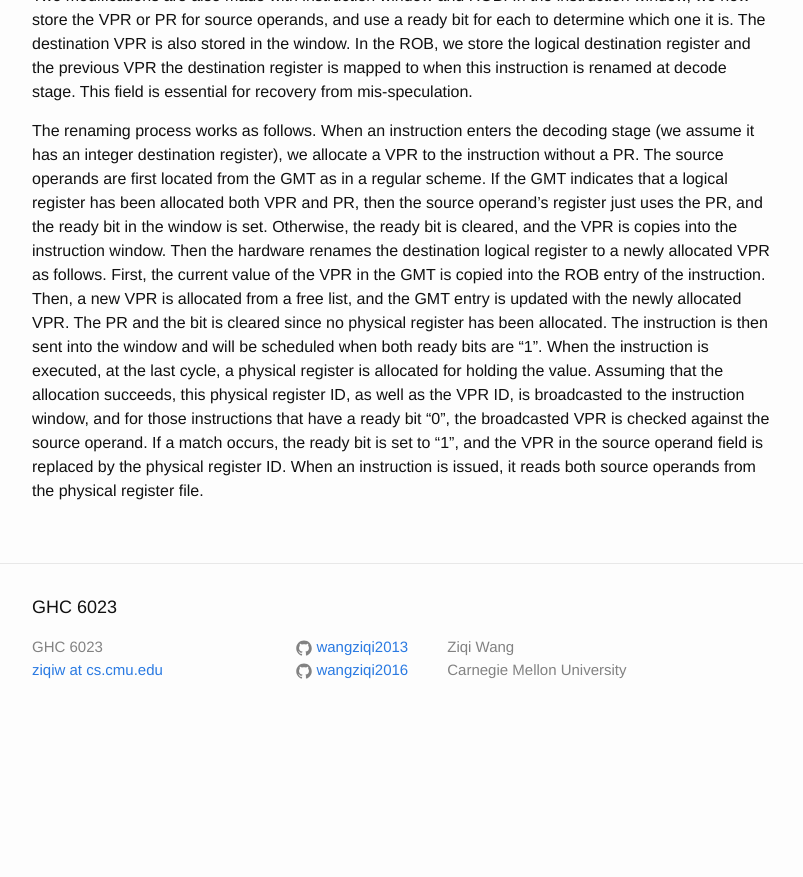
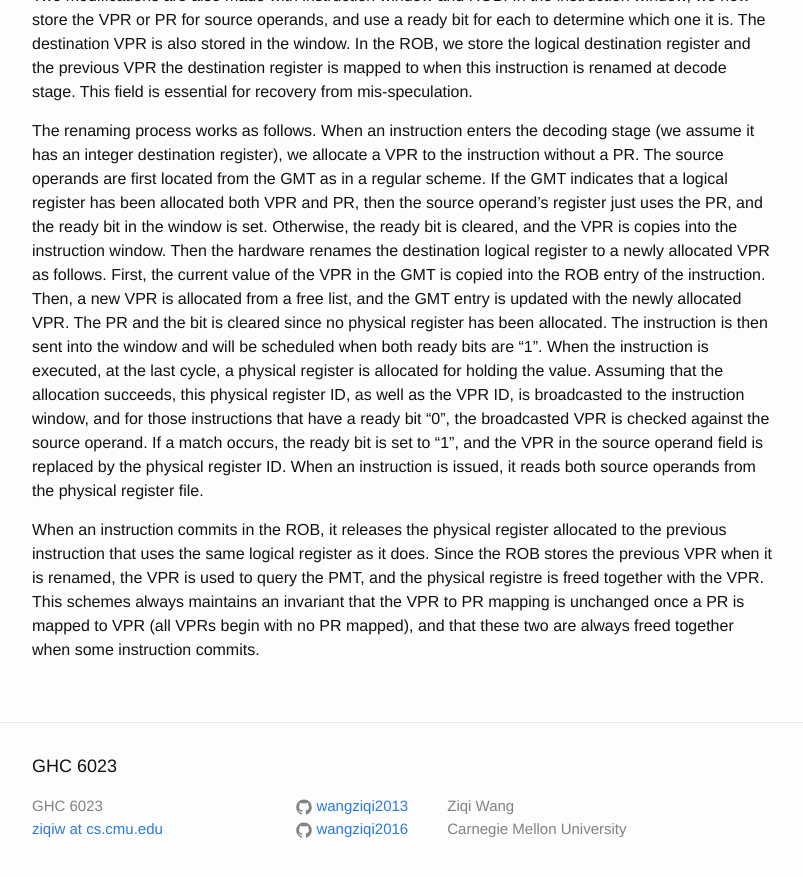
Before and after one commit to wangziqi2013/wangziqi2013.github.io, a Jekyll site: the page built from _posts/2019-08-29-Dynamic-Reg-Renaming-Through-VP-Registers.markdown, in a window 1280 px wide and 900 px high, scrolled down 1879 px. Shown: the top 877 px of the window, without its empty margins (238-1041 px from the left). Built offline with Jekyll 4.4.1, drawn with Linux system fonts in a browser that asks for light colours; before the commit the page ends 2620 px from its top, so only the background shows below that.

Commit message:
Adding inst commit

```diff
--- a/_posts/2019-08-29-Dynamic-Reg-Renaming-Through-VP-Registers.markdown
+++ b/_posts/2019-08-29-Dynamic-Reg-Renaming-Through-VP-Registers.markdown
@@ -82,3 +82,9 @@ ID, as well as the VPR ID, is broadcasted to the instruction window, and for tho
 "0", the broadcasted VPR is checked against the source operand. If a match occurs, the ready bit is set to "1", and
 the VPR in the source operand field is replaced by the physical register ID. When an instruction is issued, it reads
 both source operands from the physical register file.
+
+When an instruction commits in the ROB, it releases the physical register allocated to the previous instruction that
+uses the same logical register as it does. Since the ROB stores the previous VPR when it is renamed, the VPR is used
+to query the PMT, and the physical registre is freed together with the VPR. This schemes always maintains an invariant that
+the VPR to PR mapping is unchanged once a PR is mapped to VPR (all VPRs begin with no PR mapped), and that these two are
+always freed together when some instruction commits.
```
